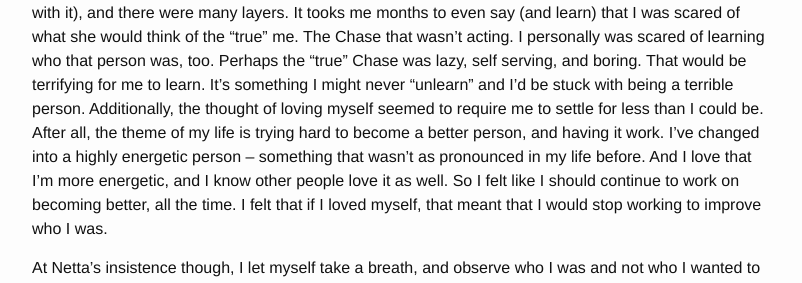
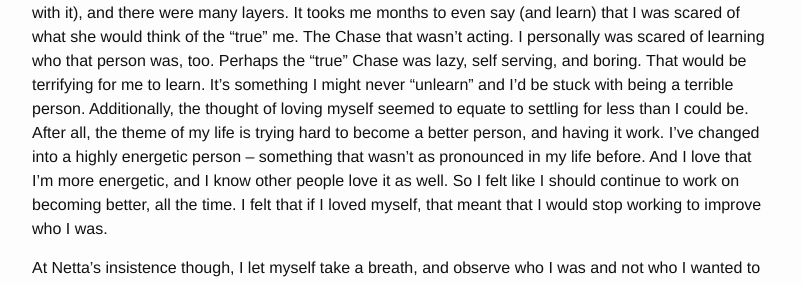
Before and after one commit to chaselambda/chaselambda.github.io, a Jekyll site: the page built from _posts/2016-12-11-learning-to-love-myself.markdown, in a window 1280 px wide. Shown: the part 1039-1322 px from the top of the page, without its empty margins (238-1040 px from the left). Built offline with Jekyll 4.4.1, drawn with Linux system fonts in a browser that asks for light colours; some of the changed text lies outside the part shown.

Commit message:
Minor typo fix

```diff
--- a/_posts/2016-12-11-learning-to-love-myself.markdown
+++ b/_posts/2016-12-11-learning-to-love-myself.markdown
@@ -46,7 +46,7 @@
 So then, life seemed great, and I didn’t think anything of these interactions. This is how I expected to feel forever, until Netta (my girlfriend) entered, stage left. Only then did I see that I was being harsh to myself. What changed my thinking was having her love me for who I was, and not who I was acting or trying to be. This shook everything for me. I didn't know it until then - I was afraid people loved me for the actions I took. After all, what else is observable but my actions? Oddly, I think it's the opposite. I'm not a brilliant actor, and seeing through the facade is pretty simple, it turns out. Netta was the person to care about it, and broke down my barriers I didn’t think I’d ever pull down. She liked all of me, not just the acting me. And she had to keep reminding me again and again.
 
 
-It was hard to break this wall down because I didn’t even know it was there (as I’d learned so well to live with it), and there were many layers. It tooks me months to even say (and learn) that I was scared of what she would think of the “true” me. The Chase that wasn’t acting. I personally was scared of learning who that person was, too. Perhaps the “true” Chase was lazy, self serving, and boring. That would be terrifying for me to learn. It’s something I might never “unlearn” and I’d be stuck with being a terrible person. Additionally, the thought of loving myself seemed to require me to settle for less than I could be. After all, the theme of my life is trying hard to become a better person, and having it work. I've changed into a highly energetic person -- something that wasn't as pronounced in my life before. And I love that I'm more energetic, and I know other people love it as well. So I felt like I should continue to work on becoming better, all the time. I felt that if I loved myself, that meant that I would stop working to improve who I was.
+It was hard to break this wall down because I didn’t even know it was there (as I’d learned so well to live with it), and there were many layers. It tooks me months to even say (and learn) that I was scared of what she would think of the “true” me. The Chase that wasn’t acting. I personally was scared of learning who that person was, too. Perhaps the “true” Chase was lazy, self serving, and boring. That would be terrifying for me to learn. It’s something I might never “unlearn” and I’d be stuck with being a terrible person. Additionally, the thought of loving myself seemed to equate to settling for less than I could be. After all, the theme of my life is trying hard to become a better person, and having it work. I've changed into a highly energetic person -- something that wasn't as pronounced in my life before. And I love that I'm more energetic, and I know other people love it as well. So I felt like I should continue to work on becoming better, all the time. I felt that if I loved myself, that meant that I would stop working to improve who I was.
 
 
 At Netta’s insistence though, I let myself take a breath, and observe who I was and not who I wanted to be. I found a person whom I could love. And I now realize that appreciating who I am is not settling. It can instead be compared to the act of sleeping: it's not really efficient to sleep. Dreams aren't really worth it, and cozying up under some blankets doesn't solve any of the world problems. But, being a human, I need it. I need sleep. And similarly, my Self needs love. Beating it to a pulp is doable, as is sleeping little, but I wouldn't say it's healthy.
```
